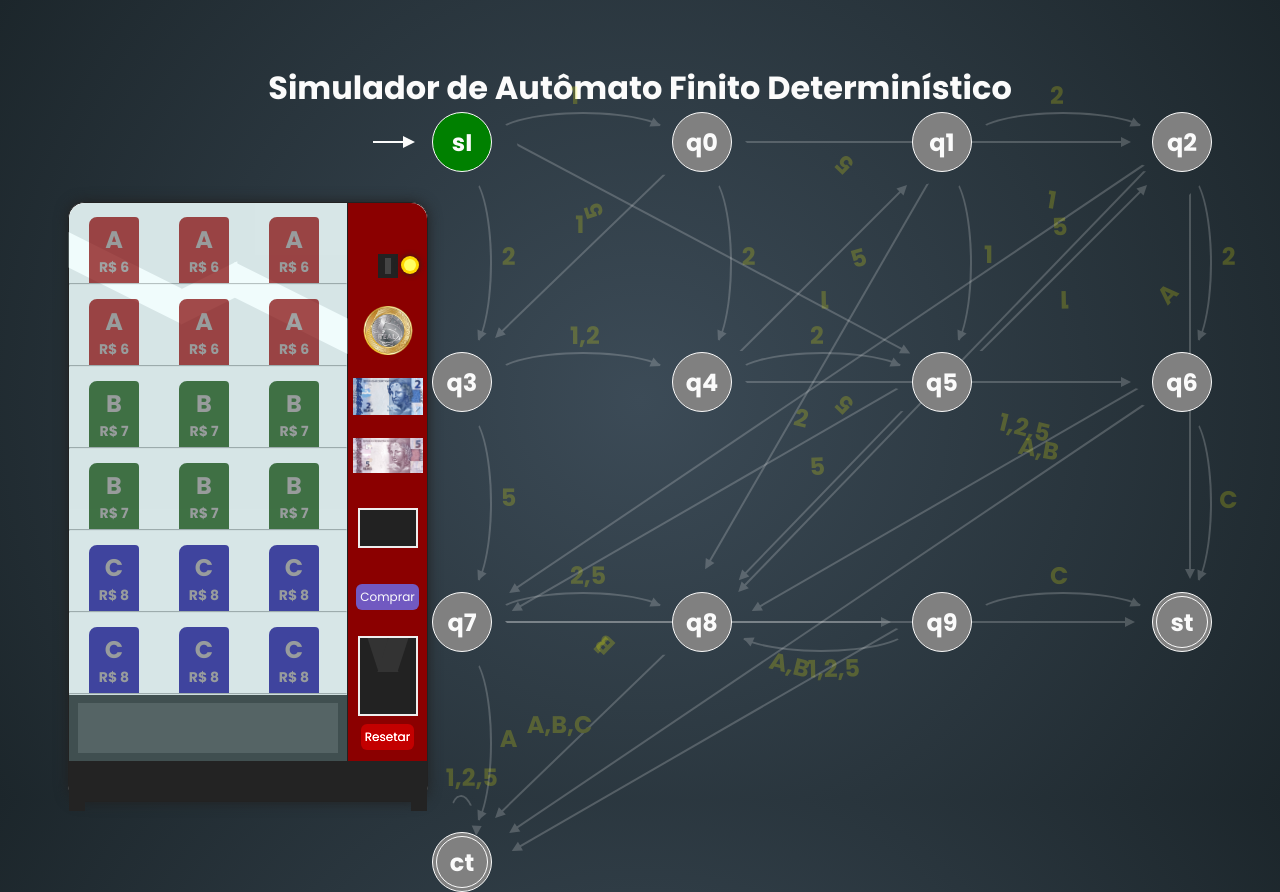
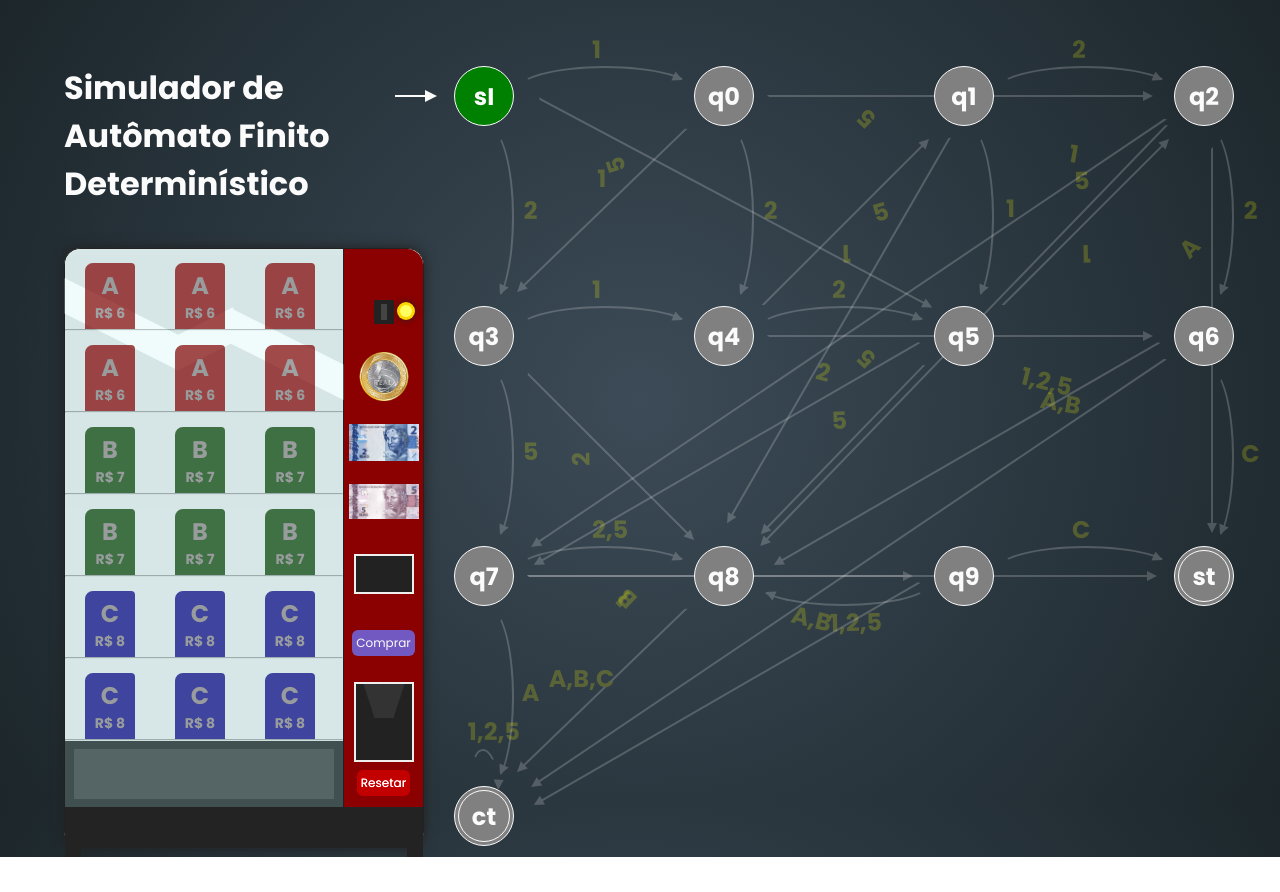
Before and after one commit to SnapCoders/semester6-automaton, a React (Create React App) app: page / in a window 1280 px wide. After the commit the page ends 857 px from the top, so only its background shows below. Built offline with nearby package versions, Linux system fonts and the light colour scheme.

Commit message:
changes: :wrench: Some changes

```diff
--- a/src/constants/states.ts
+++ b/src/constants/states.ts
@@ -98,7 +98,15 @@ export const states = [
     isInitial: false,
     isFinal: false,
     transitions: [
-      { label: '1,2', isActive: false, transitionAs: 'leftToRight' },
+      { label: '1', isActive: false, transitionAs: 'leftToRight' },
+      {
+        label: '2',
+        isActive: false,
+        transitionAs: 'straight',
+        width: 230,
+        position: { top: 138, left: 18 },
+        rotate: 45,
+      },
       { label: '5', isActive: false, transitionAs: 'upToDown' },
     ],
   },
--- a/src/hooks/Automaton.tsx
+++ b/src/hooks/Automaton.tsx
@@ -178,7 +178,7 @@ const AutomatonProvider: React.FC<AutomatonProviderProps> = ({
 
       if (currentState === 'q3') {
         if (value === 1) transitate({ stateFrom, stateTo: 'q4', value });
-        if (value === 2) transitate({ stateFrom, stateTo: 'q4', value });
+        if (value === 2) transitate({ stateFrom, stateTo: 'q8', value });
         if (value === 5) transitate({ stateFrom, stateTo: 'q7', value });
       }
 
--- a/src/pages/Home/index.tsx
+++ b/src/pages/Home/index.tsx
@@ -8,10 +8,11 @@ import { Container, Content } from './styles';
 const Home: React.FC = () => {
   return (
     <Container>
-      <h1>Simulador de Autômato Finito Determinístico</h1>
-
       <Content>
-        <CandyMachine />
+        <div>
+          <h1>Simulador de Autômato Finito Determinístico</h1>
+          <CandyMachine />
+        </div>
 
         <Automaton />
       </Content>
--- a/src/pages/Home/styles.ts
+++ b/src/pages/Home/styles.ts
@@ -20,4 +20,9 @@ export const Content = styled.div`
   display: flex;
   align-items: center;
   justify-content: space-evenly;
+
+  div h1 {
+    width: 390px;
+    margin-bottom: 40px;
+  }
 `;
```
